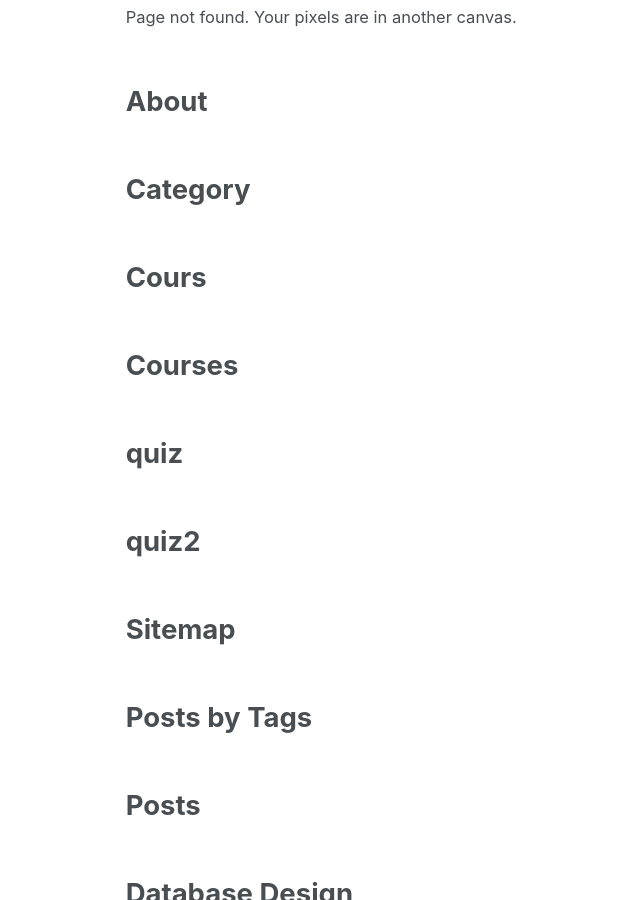
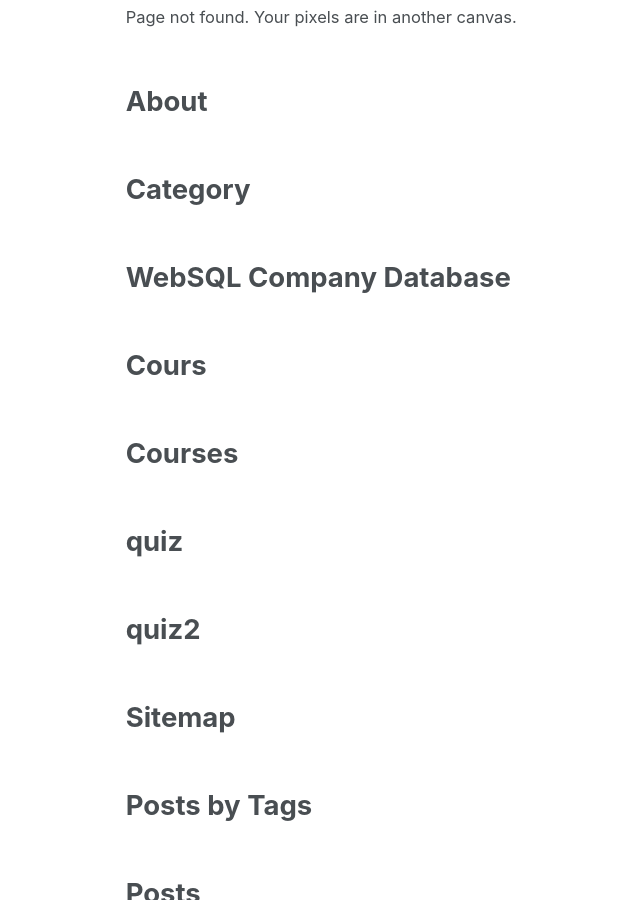
Before and after one commit to alaidi/alaidi.github.io, a Jekyll site: the page built from _pages/sitemap.md, in a window 1280 px wide and 900 px high, scrolled down 454 px. Shown: the whole window, without its empty margins (164-804 px from the left). Built offline with Jekyll 4.4.1, drawn with Linux system fonts in a browser that asks for light colours; comment, search, counter and statistics services are not loaded.

Commit message:
add title

```diff
--- a/compaysql.md
+++ b/compaysql.md
@@ -1,4 +1,5 @@
 ---
+title: WebSQL Company Database
 # You don't need to edit this file, it's empty on purpose.
 # Edit theme's home layout instead if you wanna make some changes
 # See: https://jekyllrb.com/docs/themes/#overriding-theme-defaults
```
